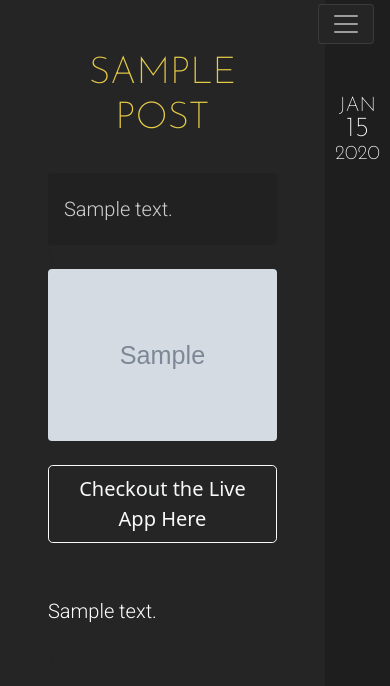
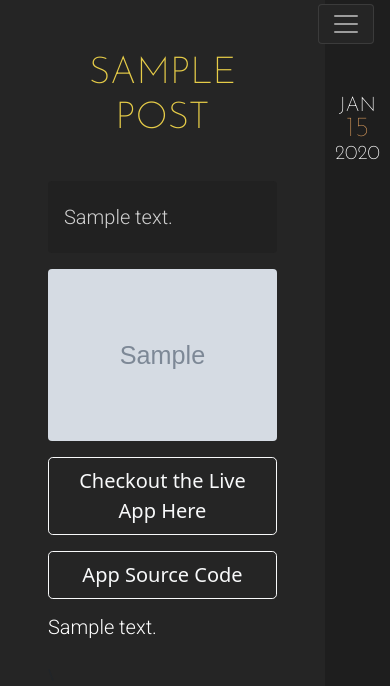
Before and after one commit to pkudlanov/personal-portfolio-django, a Django app: page /blog/1/ in a window 390 px wide. Shown: the top 686 px of the page. Run offline with Django 3.2, Linux system fonts and the light colour scheme; tables that the repository leaves empty hold one stand-in row (values such as "Sample post"); grey boxes marked "Sample" are stand-in pictures; parts of the project's set-up code (start-up, migrations or seed data) failed here and were passed over; some libraries are stand-ins or nearby versions.

Commit message:
Responsive if project associated with post or not Shows the correct information if something isn't available Like image, urls or what not Also some minor styling

```diff
--- a/blog/templates/blog/post_detail.html
+++ b/blog/templates/blog/post_detail.html
@@ -1,5 +1,5 @@
 {% extends 'portfolio/blog.html' %}
-{% load static %}
+{% load static markdownify %}
 
 {% block blog_content %}
     <div class="blog-detail row vh-100">
@@ -8,20 +8,54 @@
             <div class="post-header text-center px-xl-5 px-4 pb-4">
                 <h1 class="mt-1 font-weight-bold color-y display-3" id="blogdetailtitle">{{ post.title|upper }}</h1>
             </div>
-            <div class="px-xl-5 px-4">
-                <!-- <h2 class="my-muted ms-4 fs-1 my-0">Abstract</h2> -->
-                <p class="post-body lead lh-lg p-xl-4 p-3 m-0 abstract my-muted rounded">{{ post.project.description|safe }}</p>\
+
+            {% if post.project %}
+
+                <div class="px-xl-5 px-4 py-2">
+                    <p class="post-body lead lh-lg p-xl-4 p-3 m-0 abstract my-muted rounded">{{ post.project.description|safe }}</p>
                 </div>
-            <div class="px-xl-5 px-4">
+
+                {% if post.project.image %}
+                    {% if post.project.url_production %}
+                        <div class="px-xl-5 px-4 py-2">
                             <a href="{{ post.project.url_production }}">
                                 <img class="img-fluid rounded" src="{{ post.project.image.url }}" alt="App screenshot">
                             </a>
                         </div>
-            <div class="d-grid gap-2 text-center px-xl-5 p-4">
+                    {% else %}
+                        <div class="px-xl-5 px-4 py-2">
+                            <img class="img-fluid rounded" src="{{ post.project.image.url }}" alt="App screenshot">
+                        </div>
+                    {% endif %}
+                {% endif %}
+
+                {% if post.project.url_production %}
+                    <div class="d-grid gap-2 text-center px-xl-5 px-4 py-2">
                         <a class="text-decoration-none btn btn-outline-light btn-lg" href="{{ post.project.url_production }}">Checkout the Live App Here</a>
                     </div>
-            <div class="px-xl-5 px-4 pt-4">
-                <p class="lead lh-lg">{{ post.body|safe }}</p>\
+                {% endif %}
+
+                {% if post.project.url_github %}
+                    <div class="d-grid gap-2 text-center px-xl-5 px-4 py-2">
+                        <a class="text-decoration-none btn btn-outline-light btn-lg" href="{{ post.project.url_github }}">App Source Code</a>
+                    </div>
+                {% endif %}
+
+                {% else %}
+                    <div class="px-xl-5 px-4 py-2">
+                        <p class="post-body lead lh-lg p-xl-4 p-3 m-0 abstract my-muted rounded">{{ post.abstract|safe }}</p>
+                    </div>
+                    <div class="px-xl-5 px-4 py-2">
+                        <img class="img-fluid rounded" src="{{ post.image.url }}" alt="Blog banner image">
+                    </div>
+
+                {% endif %}
+
+
+
+
+            <div class="px-xl-5 px-4 pt-0">
+                <div class="lead lh-lg post-body">{{ post.body|markdownify|safe }}</div>\
             </div>
         </div>
 
@@ -29,7 +63,7 @@
             <div class="sticky-top">
                 <div class="detail-date position-absolute top-0 start-50 translate-middle-x">
                     <h3 class="my-0 lh-1 fs-5">{{ post.date|date:'M'|upper }}</h3>
-                    <h2 class="my-0 lh-1 fs-1">{{ post.date|date:'d' }}</h2>
+                    <h2 class="my-0 lh-1 fs-1 post-header">{{ post.date|date:'d' }}</h2>
                     <h3 class="my-0 lh-1 fs-5">{{ post.date|date:'Y' }}</h3>
                 </div>
             </div>
```
Lines whose indentation alone changed are shown as unchanged.
